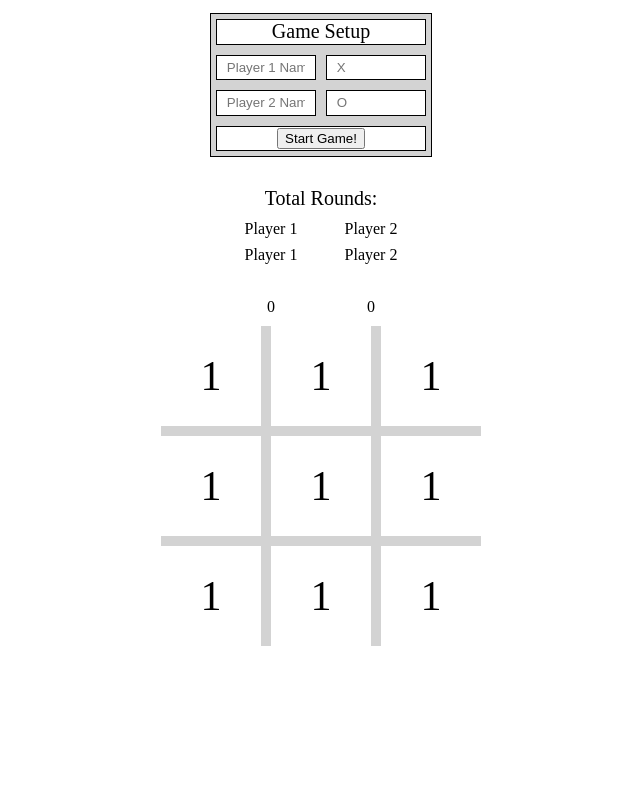
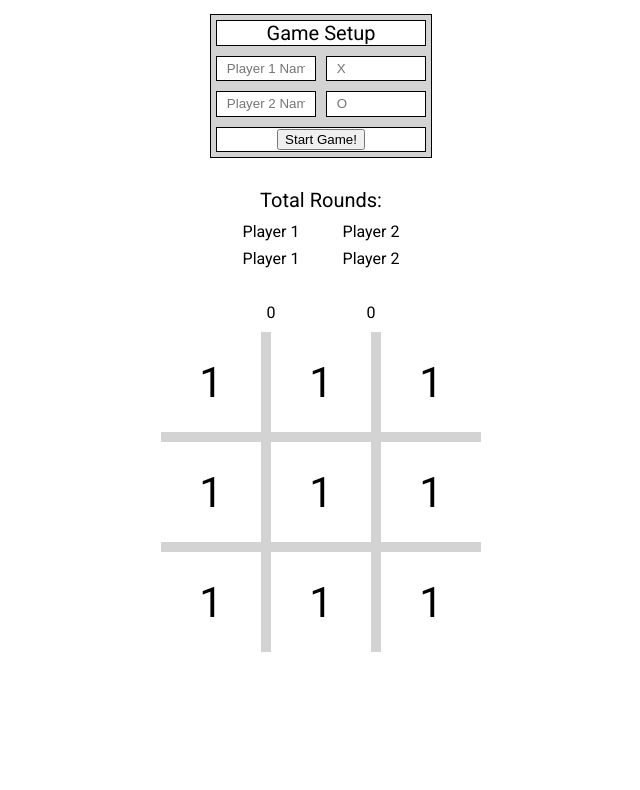
Before and after one commit to imustbreakyou/tic-tac-toe, a plain HTML site: page index.html in a window 1280 px wide. Shown: the part 64-854 px from the top of the page, without its empty margins (319-959 px from the left). Drawn offline with Linux system fonts and the light colour scheme.

Commit message:
implement fonts

```diff
--- a/index.html
+++ b/index.html
@@ -6,7 +6,9 @@
     <meta http-equiv="X-UA-Compatible" content="ie=edge">
     <title>Tic-Tac-Toe</title>
     <link rel="stylesheet" href="style.css">
-    <link href='https://fonts.googleapis.com/css?family=Roboto' rel='stylesheet'>
+
+    <link href="https://fonts.googleapis.com/css2?family=Roboto:wght@400;700&family=Merriweather:wght@400;700&display=swap" rel="stylesheet">
+
   </head>
 <body>
 <div class="container">
--- a/style.css
+++ b/style.css
@@ -2,6 +2,7 @@ body {
     height: 100vh;
     margin: 0px;
     padding: 0px;
+    font-family: 'Roboto', sans-serif;
 }
 
 input {
```
